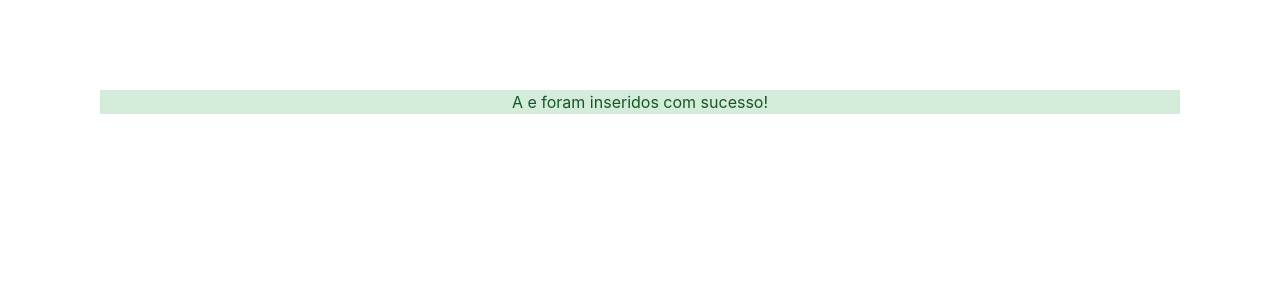
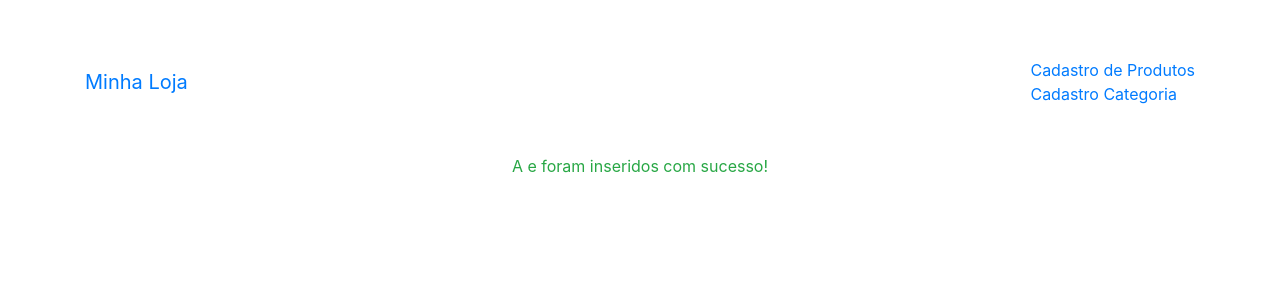
Before and after one commit to IsabelleH02/PhpcomMysql, a PHP site: page /salva_categoria.php in a window 1280 px wide. Shown: the top 300 px of the page. Run offline with PHP 8.4, Linux system fonts and the light colour scheme; data that the repository does not hold is empty.

Commit message:
adicionando menu

```diff
--- a/cabecalho.php
+++ b/cabecalho.php
@@ -6,5 +6,19 @@
     <link href="css/ecommerce.css" rel="stylesheet"/>
   </head>
   <body>
+    <div class="navbar navbar-inverse navbar-fixed-top">
+      <div class="container">
+        <div class="nav navbar-nav">
+            <a href="index.php" class="navbar-brand">Minha Loja</a>
+        </div>
+        <div>
+          <ul class="nav navbar-nav">
+        <div>
+          <li><a href="cadastro_produto.php"> Cadastro de Produtos </a><br>
+          <li><a href="cadastro_categoria.php"> Cadastro Categoria </a>
+        </ul>
+        </div>
+      </div>
+    </div>
     <div class="container">
-      <div class="principal">
+    <div class="principal">
--- a/index.php
+++ b/index.php
@@ -1,7 +1,6 @@
 <?php include("cabecalho.php"); ?>
 
       <h1> Bem Vindo </h1>
-      <a href="cadastro_produto.php"> Cadastro de Produtos </a><br>
-      <a href="cadastro_categoria.php"> Cadastro Categoria </a>
+
 
 <?php include("rodape.php"); ?>
--- a/salva_categoria.php
+++ b/salva_categoria.php
@@ -1,17 +1,21 @@
 <?php
 include("cabecalho.php");
 include("bd.php");
-  $categoria = $_POST["nome_categoria"];
-  $descricao = $_POST["descricao"];
 
-  $query ="Insert into CATEGORIA (NOME,DESCRICAO) values ('{$categoria}', {$descricao})";
+function insereCategoria($conexao,$categoria,$descricao){
+  $query ="Insert into CATEGORIA (NOME,DESCRICAO) values ('{$categoria}', '{$descricao}')";
+  $resultado = mysqli_query($conexao, $query);
+  return $resultado;
+}
 
-  mysqli_query($conexao, $query);
+$categoria = $_POST["nome_categoria"];
+$descricao = $_POST["descricao"];
 
-  if(mysqli_query($conexao, $query)){
-    echo "<p class='alert-success'>A $categoria e $descricao foram inseridos com sucesso!</p>";
+  if(insereCategoria($conexao,$categoria,$descricao)){
+    echo "<p class='text-success'>A $categoria e $descricao foram inseridos com sucesso!</p>";
   }else{
-      echo "<p class='alert-danger'>Ocorreu um erro</p>";
+      echo "<p class='text-danger'>Ocorreu um erro</p>";
+    //  echo msqli_error($conexao); --para aparecer o erro do codigo
   }
 include("rodape.php");
  ?>
```
Also changed, not shown: salva_produto.php (+9 -5 lines).
